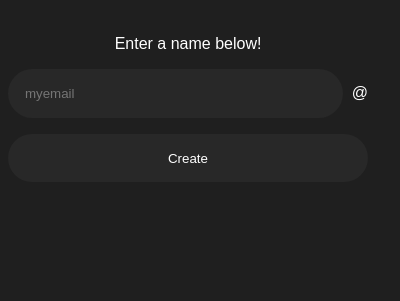
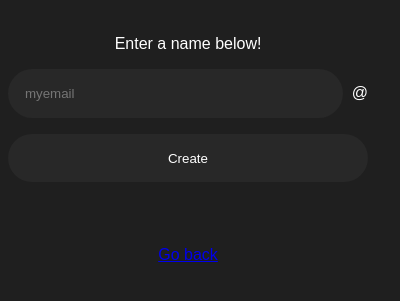
Before and after one commit to RafaeloxMC/tempwart, a browser extension: page src/popup/pages/aliases/create/index.html in a window 400 px wide. Shown: the part 69-370 px from the top of the page. Drawn offline with Linux system fonts and the light colour scheme; files that its build step writes are made by us from their sources.

Commit message:
Add go back link on alias creation page

```diff
--- a/src/popup/pages/aliases/create/index.html
+++ b/src/popup/pages/aliases/create/index.html
@@ -19,5 +19,6 @@
 		</div>
 		<button id="create_alias_btn">Create</button>
 		<p id="status" aria-live="polite"></p>
+		<a href="/popup/index.html">Go back</a>
 	</body>
 </html>
```
